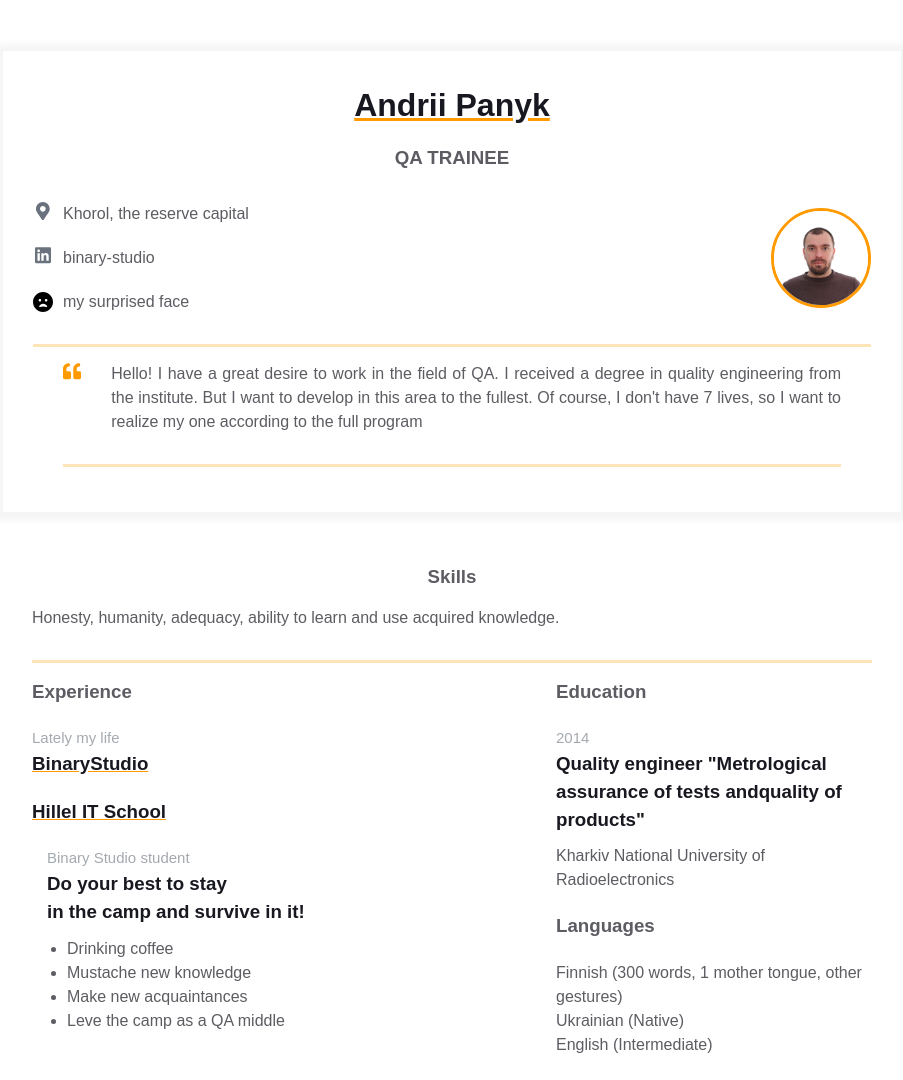
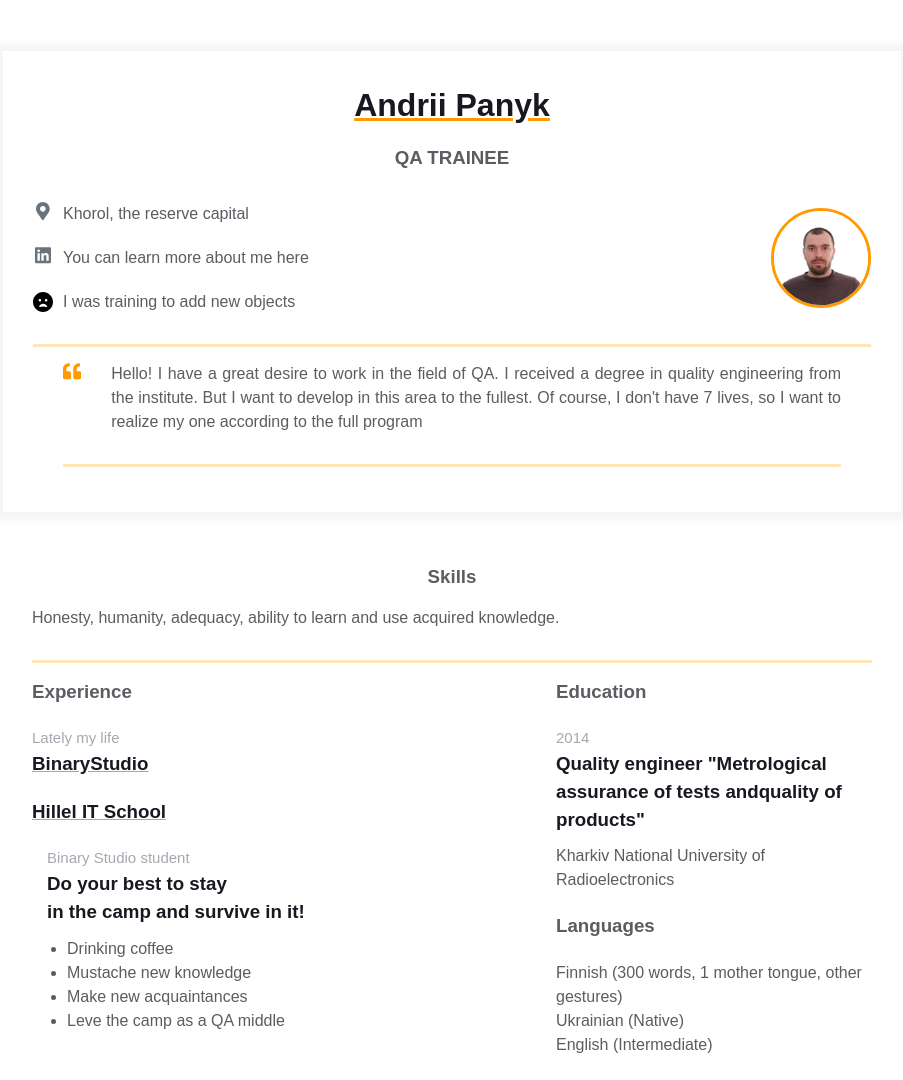
Before and after one commit to BeiraMarQA/homepage, a plain HTML site: page index.html in a window 1280 px wide. Shown: the top 1080 px of the page, without its empty margins (188-1091 px from the left). Drawn offline with Linux system fonts and the light colour scheme.

Commit message:
index.html

```diff
--- a/index.html
+++ b/index.html
@@ -28,7 +28,7 @@
                             </div>
                             <span>Khorol, the reserve capital</span>
                           </a>
-                          <a href="https://ua.linkedin.com/company/binary-studio_241166" rel="author" class="contact-info__item">
+                          <a href="https://www.linkedin.com/in/panyk-andrii/" rel="author" class="contact-info__item">
                             <div class="contact-info__item-icon-wrapper">
                               <svg class="contact-info__item-icon" xmlns="http://www.w3.org/2000/svg" viewBox="0 0 448 512">
                                 <path
@@ -36,9 +36,9 @@
                                 </path>
                               </svg>
                             </div>
-                            <span>binary-studio</span>
+                            <span>You can learn more about me here</span>
                           </a>
-                          <a href="https://ua.linkedin.com/company/binary-studio_241166" rel="author" class="contact-info__item">
+                          <a href="https://www.linkedin.com/in/panyk-andrii/" rel="author" class="contact-info__item">
                             <div class="contact-info__item-icon-wrapper">
                                 <svg xmlns="http://www.w3.org/2000/svg" viewBox="0 0 512 512"><!--! Font Awesome Pro 6.1.1 by @fontawesome - https://fontawesome.com License - https://fontawesome.com/license (Commercial License) Copyright 2022 Fonticons, Inc. --><path d="M0 256C0 114.6 114.6 0 256 0C397.4 0 512 114.6 512 256C512 397.4 397.4 512 256 512C114.6 512 0 397.4 0 256zM176.4 240C194 240 208.4 225.7 208.4 208C208.4 190.3 194 176 176.4 176C158.7 176 144.4 190.3 144.4 208C144.4 225.7 158.7 240 176.4 240zM336.4 176C318.7 176 304.4 190.3 304.4 208C304.4 225.7 318.7 240 336.4 240C354 240 368.4 225.7 368.4 208C368.4 190.3 354 176 336.4 176zM259.9 369.4C288.8 369.4 316.2 375.2 340.6 385.5C352.9 390.7 366.7 381.3 361.4 369.1C344.8 330.9 305.6 303.1 259.9 303.1C214.3 303.1 175.1 330.8 158.4 369.1C153.1 381.3 166.1 390.6 179.3 385.4C203.7 375.1 231 369.4 259.9 369.4L259.9 369.4z"/></svg>
                                 <path
@@ -46,7 +46,7 @@
                                 </path>
                               </svg>
                             </div>
-                            <span>my surprised face</span>
+                            <span>I was training to add new objects</span>
                           </a>
                           </a>
                     </div>
```
